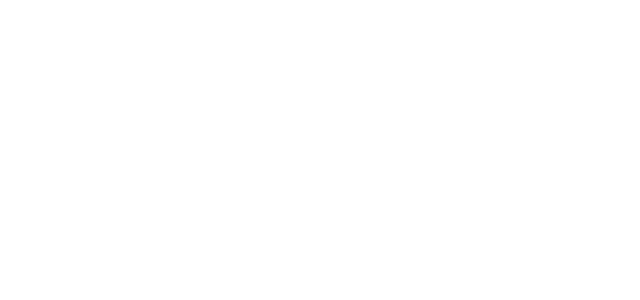
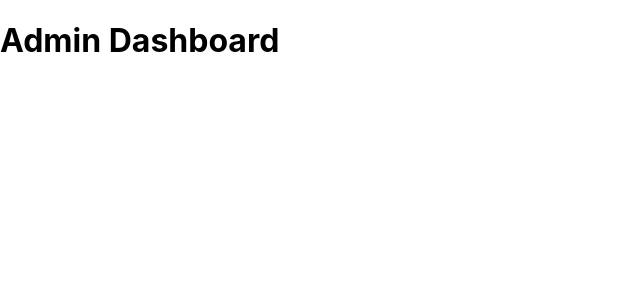
Before and after one commit to ImalshaSathsarani/RedAlert, a React (Create React App) app in the folder web_frontend/: page /adminDashboard in a window 1280 px wide. Before the commit this address had no page. Shown: the top 300 px of the page, without its empty margins (0-640 px from the left). Built offline with nearby package versions, Linux system fonts and the light colour scheme.

Commit message:
Admin Files

```diff
--- a/web_frontend/src/App.js
+++ b/web_frontend/src/App.js
@@ -14,6 +14,10 @@
 import RequestHistory from './pages/Profile/RequestHistory'
 import ProfileDetails from './pages/Profile/ProfileDetails';
 import EditProfile from './pages/Profile/EditProfile';
+import AdminDashboard from './pages/Admin/AdminDashboard';
+import RegisteredUsers from './pages/Admin/RegisteredUsers';
+import RegisteredHospitals from './pages/Admin/RegisteredHospitals';
+import Inquiries from './pages/Admin/Inquiries';
 
 
 function App() {
@@ -34,7 +38,10 @@
         <Route path = '/requestHistory' element={<RequestHistory/>}/>
         <Route path ="/profileDetails" element={<ProfileDetails/>}/>
         <Route path ="/editProfile" element={<EditProfile/>}/>
-
+        <Route path ="/adminDashboard" element={<AdminDashboard/>}/>
+        <Route path ="/adminRegisteredUsers" element={<RegisteredUsers/>}/>
+        <Route path ="/adminRegisteredHospitals" element={<RegisteredHospitals/>}/>
+        <Route path ="/adminInquiries" element={<Inquiries/>}/>
       </Routes>
     </Router>
   )
--- /dev/null
+++ b/web_frontend/src/pages/Admin/AdminDashboard.jsx
@@ -0,0 +1,11 @@
+import React from 'react'
+
+const AdminDashboard = () => {
+  return (
+    <div>
+      <h1>Admin Dashboard</h1>
+    </div>
+  )
+}
+
+export default AdminDashboard
--- /dev/null
+++ b/web_frontend/src/pages/Admin/Inquiries.jsx
@@ -0,0 +1,11 @@
+import React from 'react'
+
+const Inquiries = () => {
+  return (
+    <div>
+
+    </div>
+  )
+}
+
+export default Inquiries
--- /dev/null
+++ b/web_frontend/src/pages/Admin/RegisteredHospitals.jsx
@@ -0,0 +1,11 @@
+import React from 'react'
+
+const RegisteredHospitals = () => {
+  return (
+    <div>
+
+    </div>
+  )
+}
+
+export default RegisteredHospitals
--- /dev/null
+++ b/web_frontend/src/pages/Admin/RegisteredUsers.jsx
@@ -0,0 +1,11 @@
+import React from 'react'
+
+const RegisteredUsers = () => {
+  return (
+    <div>
+
+    </div>
+  )
+}
+
+export default RegisteredUsers
```
Also changed, not shown: web_frontend/src/pages/Admin/RegisteredUserDetails.jsx (added, +11 -0 lines).
